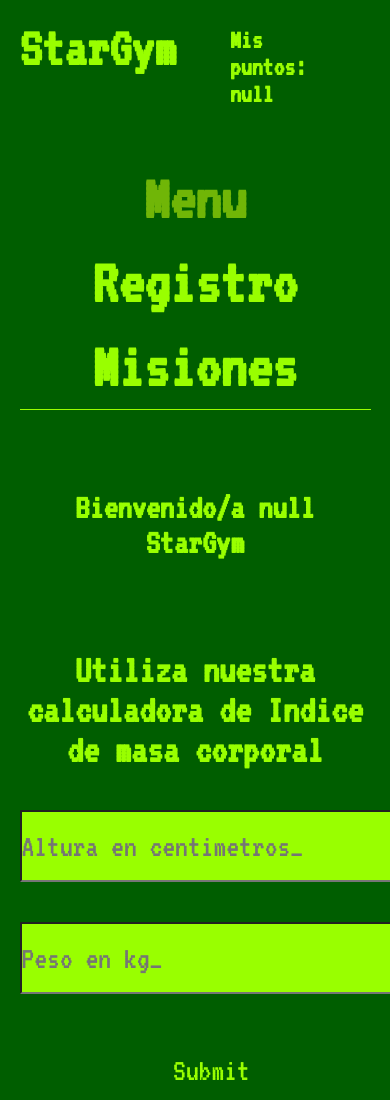
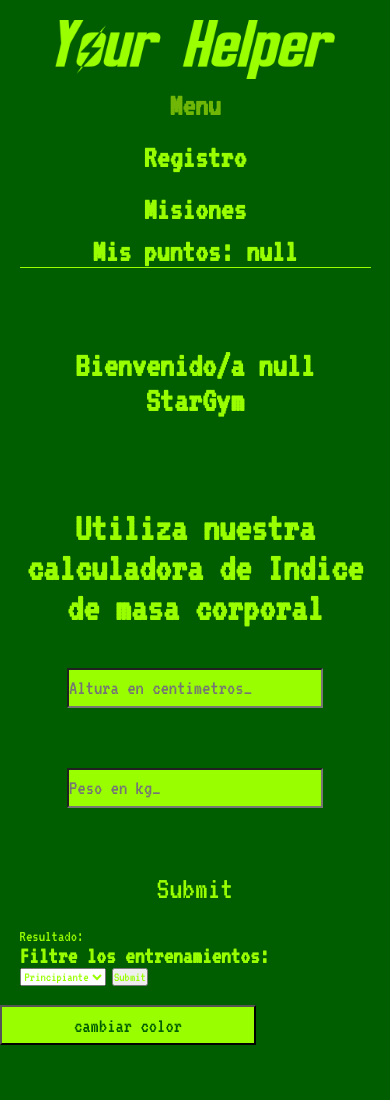
Before and after one commit to matiasgimenezagustin/Star-Gym, a website: page index.html in a window 390 px wide. Shown: the top 1100 px of the page. After the commit the page ends 1065 px from the top, so only its background shows below. Drawn offline with nearby package versions, Linux system fonts and the light colour scheme; some packages are replaced by stand-ins of ours; a script that the page names is missing.

Commit message:
Switch theme hecho

```diff
--- a/index.html
+++ b/index.html
@@ -15,7 +15,7 @@
 <body>
     <main class="content">
         <nav class="nav">
-            <h2>StarGym</h2>
+            <img id="logo" src="./img/Your-Helper-logo.png" alt="Logo de Your Helper" class="logo">
             <ul class="liContainer">
                 <li><a href="./index.html" class="link here">Menu</a></li>
                 <li><a href="./html/register.html" class="link">Registro</a></li>
@@ -48,6 +48,10 @@
             <input type="submit">
         </form>
     </main>
+
+    <button id="switchButton">
+        cambiar color
+    </button>
     <script src="https://cdn.jsdelivr.net/npm/bootstrap@5.0.2/dist/js/bootstrap.bundle.min.js" integrity="sha384-MrcW6ZMFYlzcLA8Nl+NtUVF0sA7MsXsP1UyJoMp4YLEuNSfAP+JcXn/tWtIaxVXM" crossorigin="anonymous"></script>
     <script src="//cdn.jsdelivr.net/npm/sweetalert2@11"></script>
     <script src="./js/script.js"></script>
--- a/js/script.js
+++ b/js/script.js
@@ -1,3 +1,33 @@
+const switchButton = document.getElementById("switchButton");
+
+/* const logo = document.getElementById("logo"); */
+
+switchButton.addEventListener("click", switchTheme);
+
+const style = document.documentElement.style
+
+function switchTheme(e){
+
+    e.preventDefault();
+
+    let formulario = e.target;
+    console.log("funciona")
+    switcher()
+}
+const switcher = () => {
+    if( style.getPropertyValue("--color-claro") == "#99ff00"){
+        style.setProperty("--color-claro", "#fcf65a")
+        style.setProperty("--color-oscuro", "#b1813b")
+        style.setProperty("--color-focus", "#ffae00")
+        document.getElementById("logo").src = "./img/Your-Helper-logo-yellowTheme.png"
+    }
+    else{
+        style.setProperty("--color-claro", "#99ff00")
+        style.setProperty("--color-oscuro", "#005e00")
+        style.setProperty("--color-focus", "#70b607")
+        document.getElementById("logo").src = "./img/Your-Helper-logo.png"
+    }
+}
 
 
 const local = (key, value) => {
--- a/scss/estilo.scss
+++ b/scss/estilo.scss
@@ -1,9 +1,17 @@
+:root {
+    --color-claro: #99ff00;
+    --color-oscuro: #005e00;
+    --color-focus: #70b607;
+}
+$paleta:(
+verde-oscuro: var(--color-oscuro),
+verde-claro: var(--color-claro),
+verde-focus: var(--color-focus),
+rojo-oscuro: rgb(158, 0, 0),
+color-verdoso: #dd5a5a
+);
 
-$paleta:(
-verde-oscuro: rgb(0, 94, 0),
-verde-claro: rgb(153, 255, 0),
-verde-focus: rgb(112, 182, 7),
-rojo-oscuro: rgb(158, 0, 0));
+
 
 $font-style: VT323;
 
@@ -14,6 +22,18 @@ $font-style: VT323;
     background-color: map-get($paleta, verde-claro );
     color: map-get($paleta, verde-oscuro );
     font-size: 2rem;
+    &:focus{
+        background-color: map-get($paleta, verde-claro );
+        color: map-get($paleta, verde-oscuro );
+    }
+}
+@mixin input-mobible {
+    width: 16rem;
+    height: 2.5rem;
+    background-color: map-get($paleta, verde-claro );
+    color: map-get($paleta , verde-oscuro );
+    font-size: 1.3rem;
+    margin-bottom: 20px;
     &:focus{
         background-color: map-get($paleta, verde-claro );
         color: map-get($paleta, verde-oscuro );
@@ -46,7 +66,7 @@ $font-style: VT323;
 }
 
 body{
-    background-color: rgb(0, 94, 0);
+    background-color: map-get($paleta, verde-oscuro );
     background-image: url(../img/patron-fallout.png);
     position: relative;
     height: 100%;
@@ -63,11 +83,15 @@ body{
     display: flex;
     justify-content: space-around;
     border-bottom: map-get($paleta, verde-claro ) 1px solid;
+    .logo{
+        order: 1;
+    }
     .liContainer{
         width: 60%;
         display: flex;
         justify-content: space-around;
         align-items: center;
+        order: 2;
         li{
             padding: 10px;
             &:hover{
@@ -92,6 +116,7 @@ body{
         align-self: center;
         width: 20%;
         font-size: 3.3rem;
+        order: 3;
     }
 }
 header{
@@ -154,23 +179,23 @@ header{
                 width: 2.5rem;
                 height: 2.5rem;
                 font-weight: bold;
-                color: rgb(0, 94, 0);
+                color: map-get($paleta, verde-oscuro );
                 background-color: map-get($paleta, verde-claro );
                 font-size: 2rem;
                 &:focus{
                     background-color: map-get($paleta, verde-claro );
-                    color: rgb(0, 94, 0);
+                    color: map-get($paleta, verde-oscuro );
                 }
             }
             input{
                 width: 16rem;
                 height: 2.5rem;
                 background-color: map-get($paleta, verde-claro );
-                color: rgb(0, 94, 0);
+                color: map-get($paleta, verde-oscuro );
                 font-size: 1.3rem;
                 &:focus{
                     background-color: map-get($paleta, verde-claro );
-                    color: rgb(0, 94, 0);
+                    color: map-get($paleta, verde-oscuro );
                 }
             }
         }
@@ -203,7 +228,9 @@ header{
         }
     }
 }
-
+#switchButton{
+    @include input-desktop;
+}
 .containerFormulario{
     #registerForm{
         display: flex;
@@ -224,30 +251,33 @@ header{
 
 
 @media screen and (max-width: 420px){
+    #switchButton{
+        @include input-mobible;
+    }
     .nav{
+        .logo{
+            order: 1;
+            width: 280px;
+            margin: auto;
+        }
         flex-direction: column;
-        h2{
-            font-size: 3.5rem;
-            text-align: center;
-            order: 1;
-        }
         ul{
-            order: 3;
+            order: 2;
             flex-direction: column;
             justify-content: center;
             align-self: center;
             li{
                 a{
-                    font-size: 1.5rem;
+                    font-size: 1rem;
                 }
             }
         }
         h3{
-            font-size: 1.7rem;
-            order: 2;
-            position: relative;
-            left: 70px;
-            bottom: 50px;
+            font-size: 2rem;
+            order: 3;
+            width: 100%;
+            align-self: center;
+            text-align: center;
         }
     }
     header{
@@ -267,18 +297,15 @@ header{
                 margin-top: 30px;
             }
             input{
-                width: 16rem;
-                height: 2.5rem;
-                background-color: map-get($paleta, verde-claro );
-                color: rgb(0, 94, 0);
-                font-size: 1.3rem;
-                margin-bottom: 20px;
-                &:focus{
-                    background-color: map-get($paleta, verde-claro );
-                    color: map-get($paleta, verde-oscuro );
-                }
+                @include input-mobible;
             }
         }
+    }
+    .nav .liContainer li a{
+        font-size: 2rem;
+    }
+    .imcCalculator form input{
+        @include input-mobible;
     }
 }
 
```
Also changed, not shown: html/misiones.html (+1 -1 lines), html/register.html (+1 -1 lines), css/estilo.css, img/Your-Helper-logo-yellowTheme.png (added), img/Your-Helper-logo.png (added).
